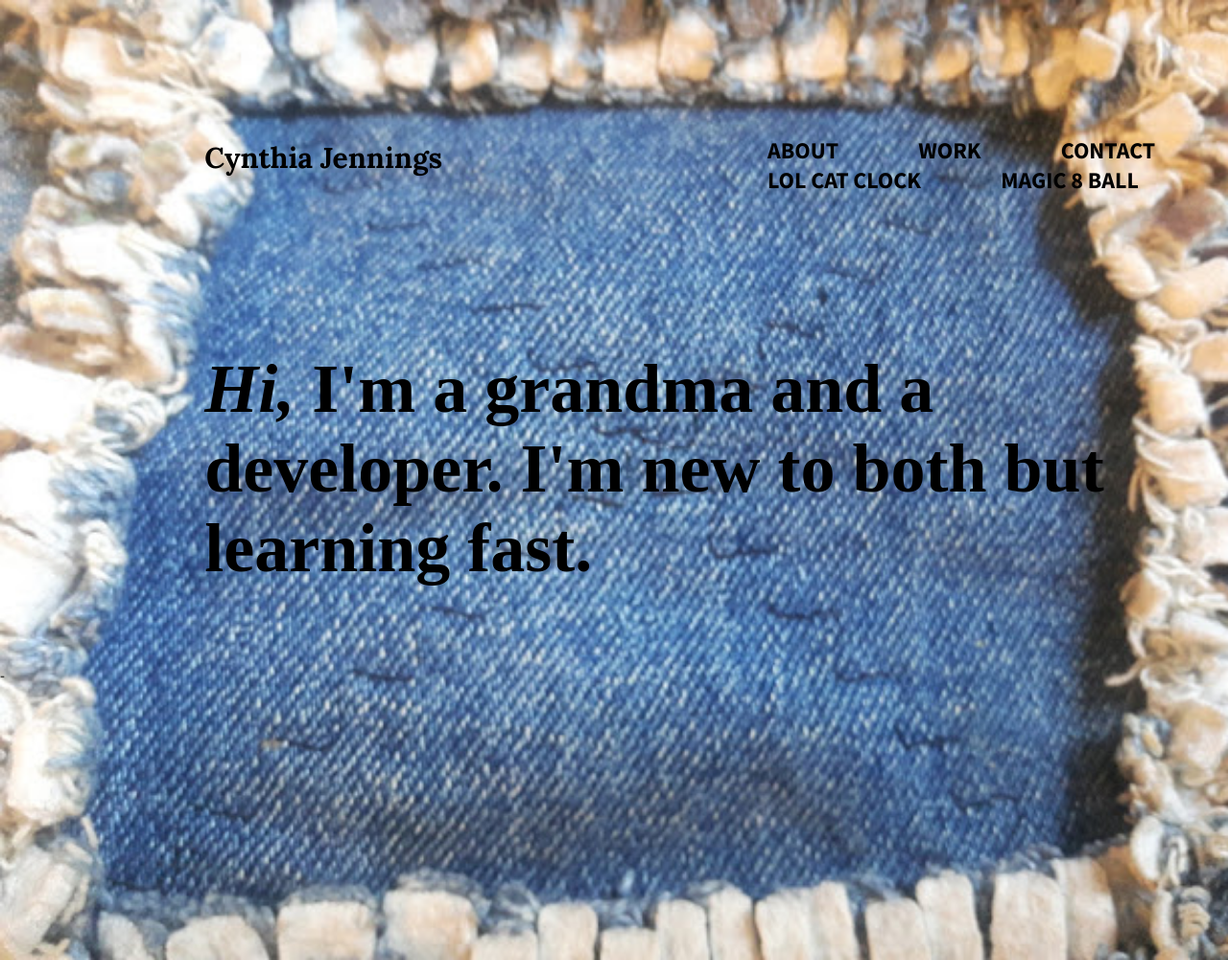
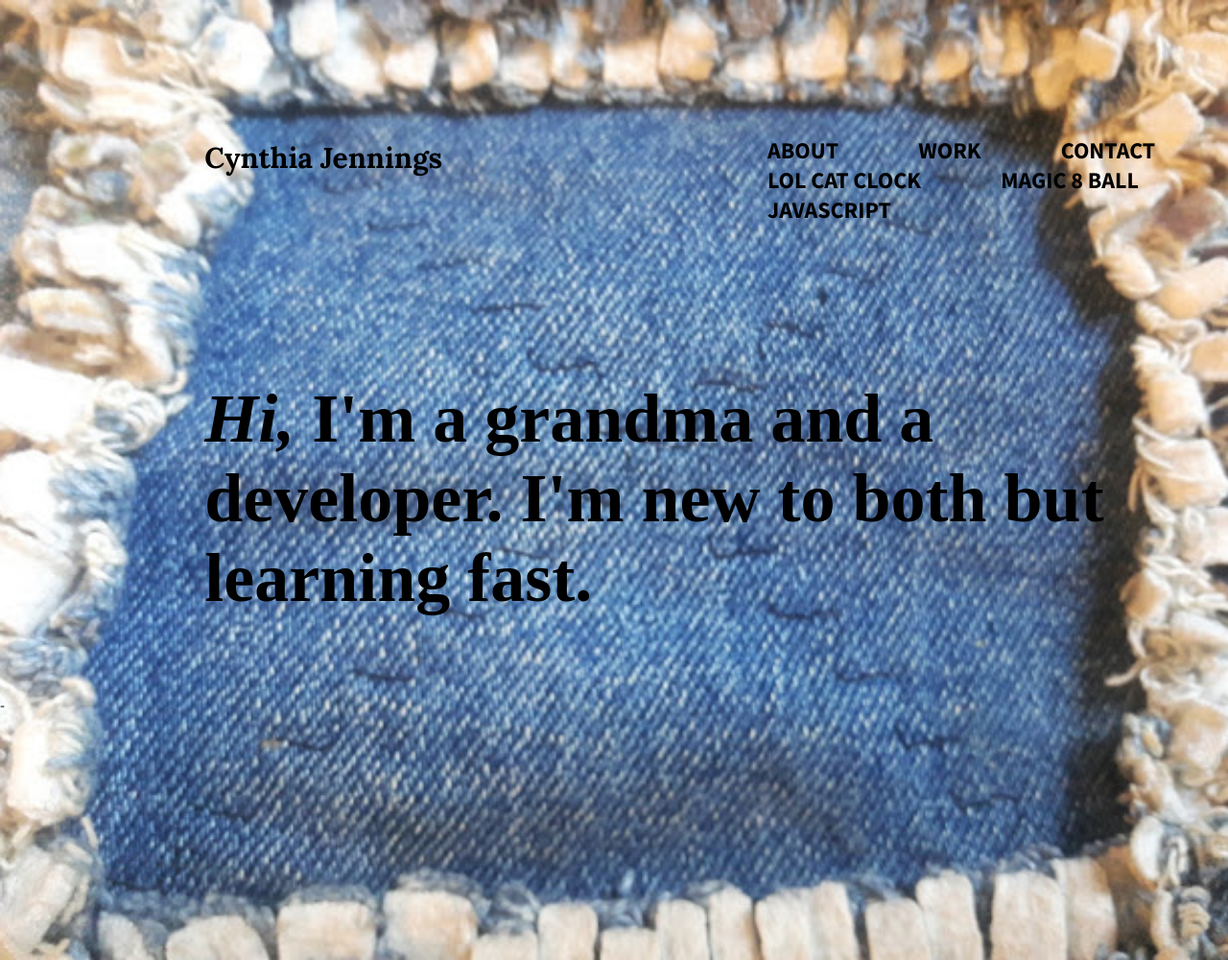
Before and after one commit to ceatonneon/grandmalovescoding, a plain HTML site: page index.html in a window 1280 px wide. Shown: the top 1000 px of the page at 96% size. Drawn offline with nearby package versions, Linux system fonts and the light colour scheme.

Commit message:
Update index.html

```diff
--- a/index.html
+++ b/index.html
@@ -26,6 +26,7 @@
               <li><a href="#contact">Contact</a></li>
               <li><a href="lolcat-clock">Lol Cat clock</a></li>
               <li><a href="Magic8Ball">Magic 8 Ball</a></li>
+                <li><a href="javascript">javascript</a></li>
             </ul>
           </nav>
         </div>
```
